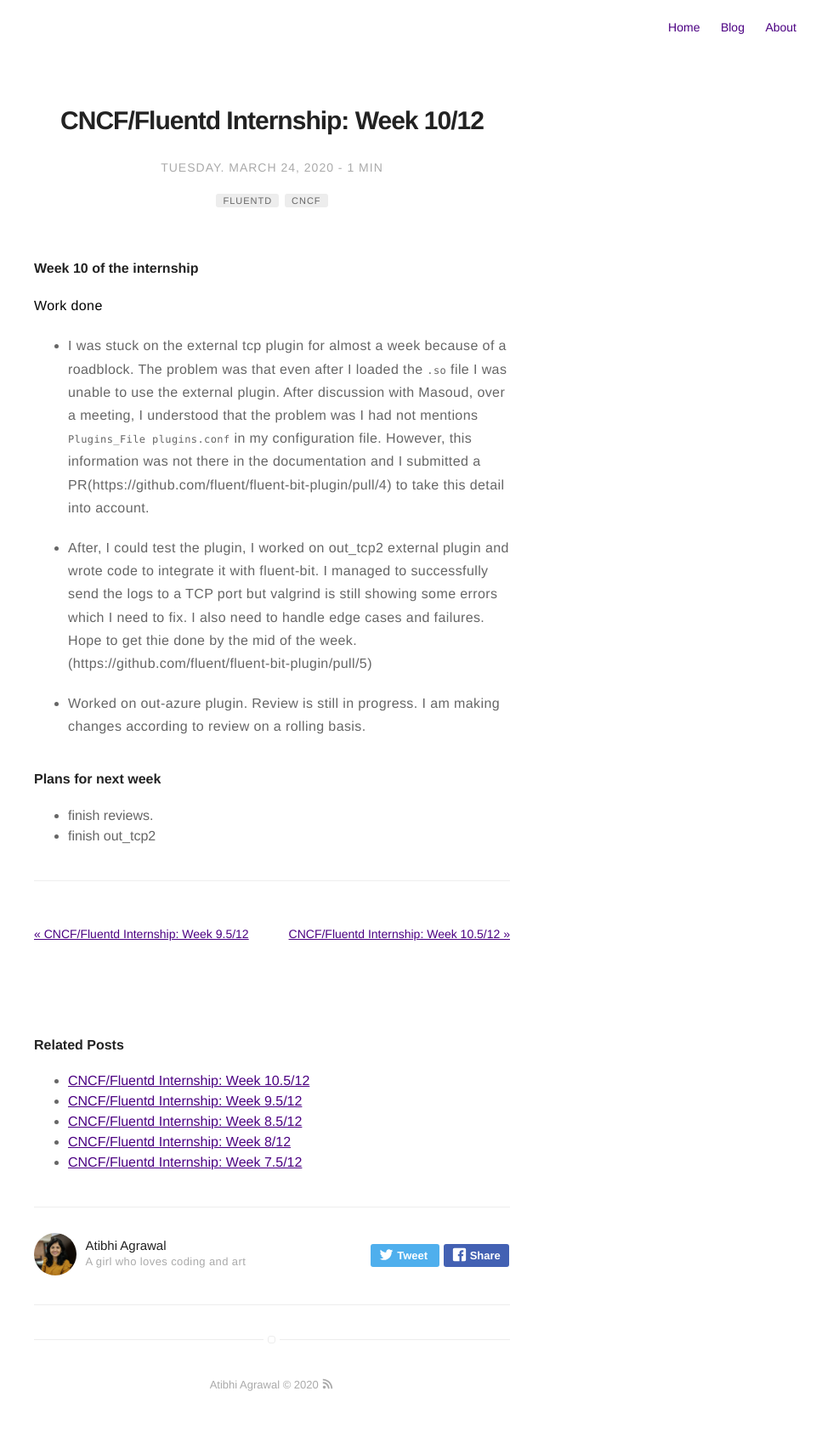
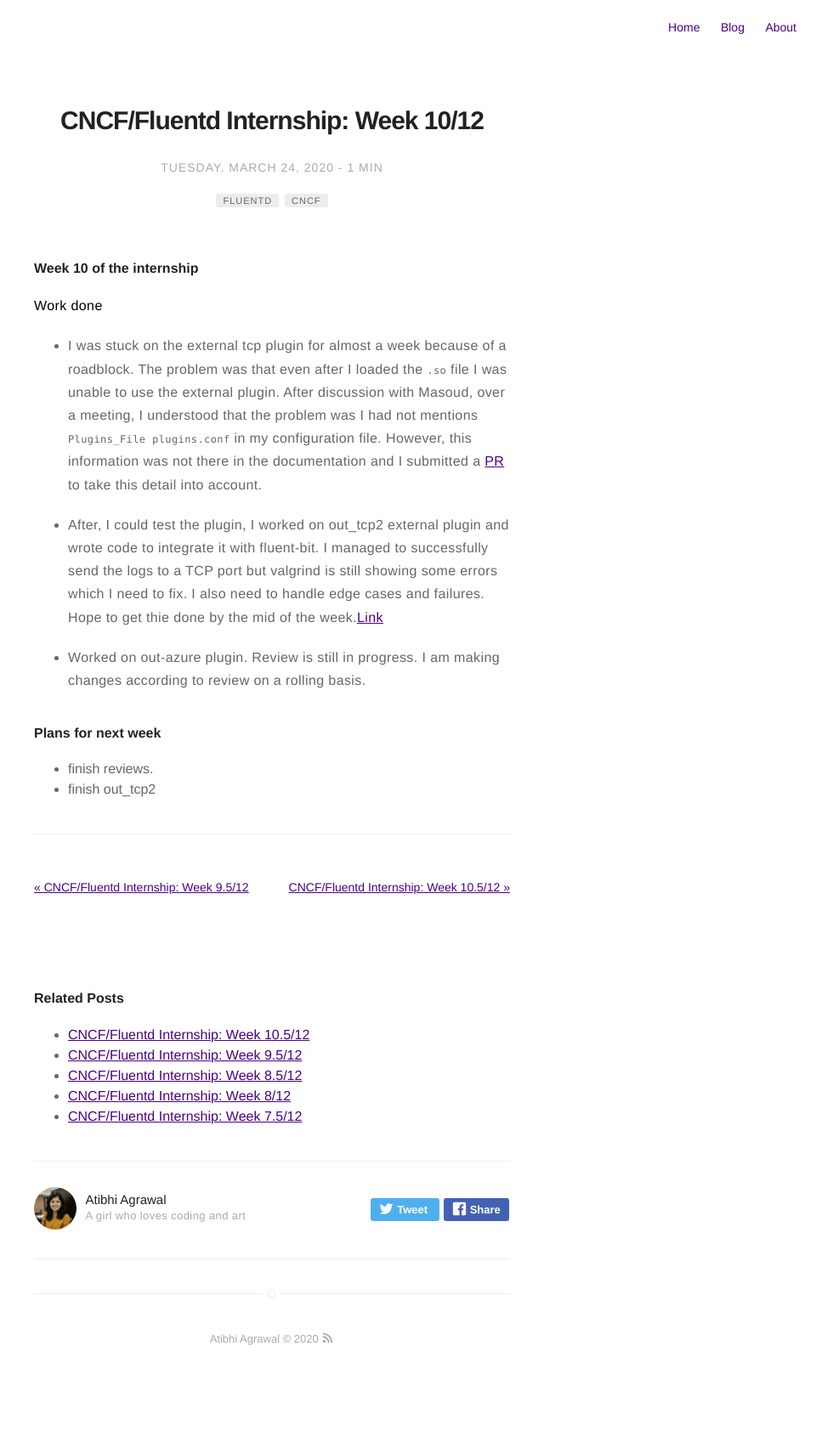
Before and after one commit to asquare14/aSquare14.github.io, a Jekyll site: the page built from _posts/2020-3-24-week10-fluentd-internship.markdown, in a window 1280 px wide. Shown: the whole page at 85% size, without its empty margins (320-1280 px from the left). Built offline with Jekyll 4.4.1, drawn with Linux system fonts in a browser that asks for light colours; after the commit the page ends 1643 px from its top, so only the background shows below that.

Commit message:
Update 2020-3-24-week10-fluentd-internship.markdown

```diff
--- a/_posts/2020-3-24-week10-fluentd-internship.markdown
+++ b/_posts/2020-3-24-week10-fluentd-internship.markdown
@@ -18,12 +18,9 @@ description: Description of week-10 of fluent-d internship
 
 - I was stuck on the external tcp plugin for almost a week because of a roadblock. The problem was that even after
 I loaded the `.so` file I was unable to use the external plugin. After discussion with Masoud, over a meeting, I understood
-that the problem was I had not mentions `Plugins_File plugins.conf` in my configuration file. However, this information was not
-there in the documentation and I submitted a PR(https://github.com/fluent/fluent-bit-plugin/pull/4) to take this detail into account.
+that the problem was I had not mentions `Plugins_File plugins.conf` in my configuration file. However, this information was not there in the documentation and I submitted a [PR](https://github.com/fluent/fluent-bit-plugin/pull/4) to take this detail into account.
 
-- After, I could test the plugin, I worked on out_tcp2 external plugin and wrote code to integrate it with fluent-bit. I managed
-to successfully send the logs to a TCP port but valgrind is still showing some errors which I need to fix. I also need to handle
-edge cases and failures. Hope to get thie done by the mid of the week.(https://github.com/fluent/fluent-bit-plugin/pull/5)
+- After, I could test the plugin, I worked on out_tcp2 external plugin and wrote code to integrate it with fluent-bit. I managed to successfully send the logs to a TCP port but valgrind is still showing some errors which I need to fix. I also need to handle edge cases and failures. Hope to get thie done by the mid of the week.[Link](https://github.com/fluent/fluent-bit-plugin/pull/5)
 
 - Worked on out-azure plugin. Review is still in progress. I am making changes according to review on a rolling basis.
 
```
